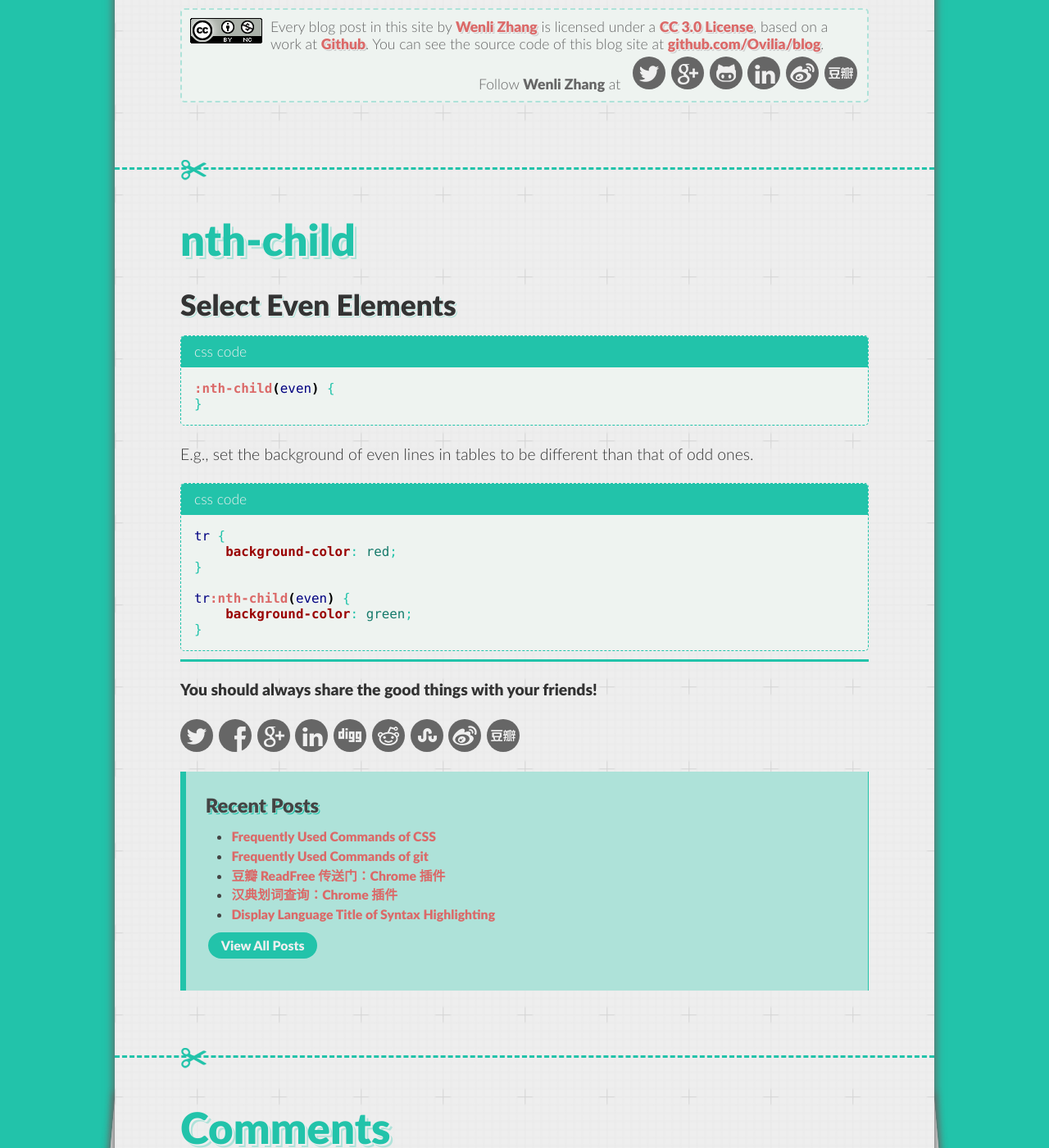
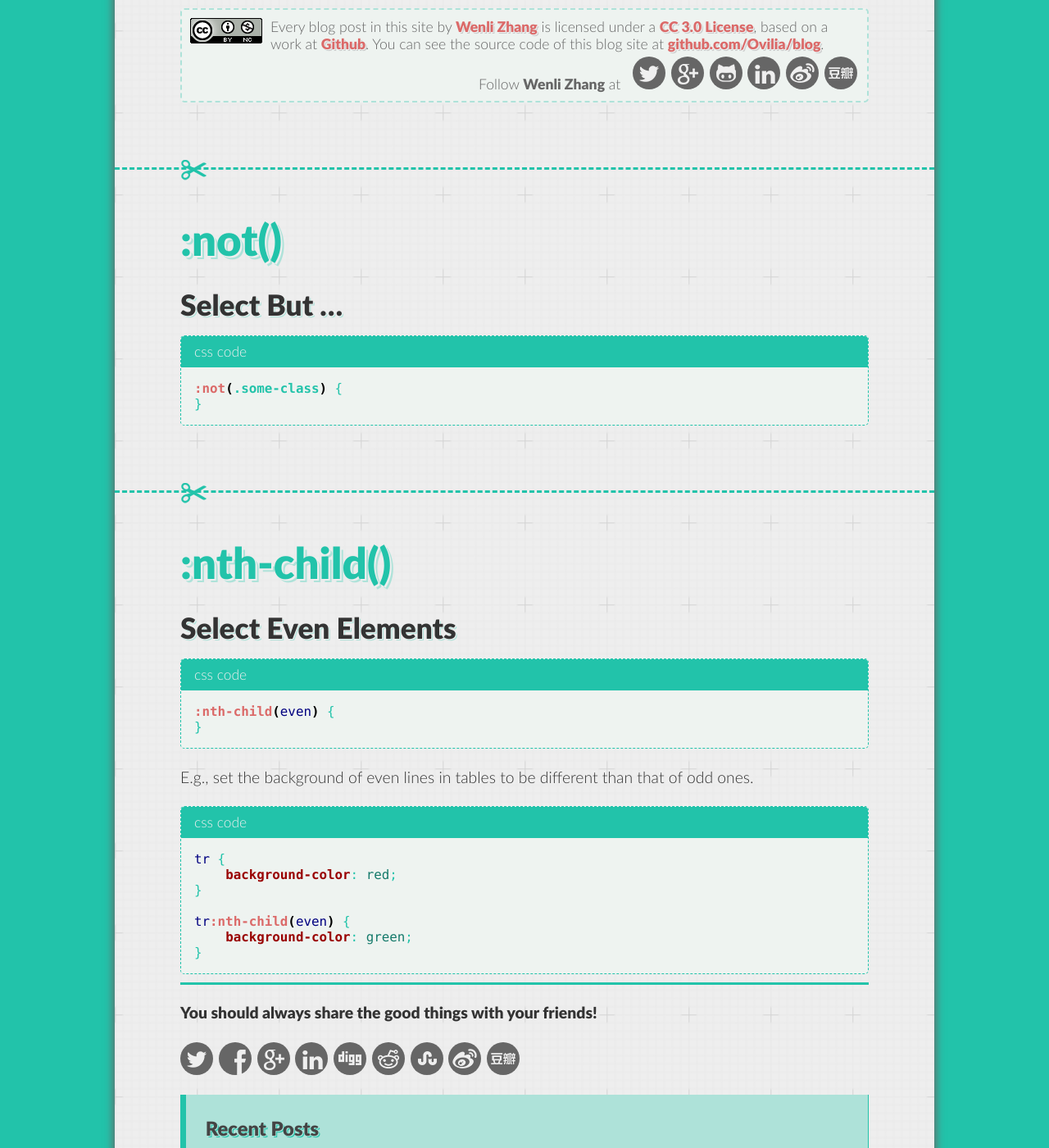
Before and after one commit to Ovilia/blog, a Jekyll site: the page built from notes/_posts/2014-10-11-css.md, in a window 1280 px wide and 1400 px high, scrolled down 401 px. Shown: the whole window at 82% size. Built offline with Jekyll 4.4.1, drawn with Linux system fonts in a browser that asks for light colours; Markdown is read by kramdown in place of the engine named in the settings; some of the changed text lies outside the part shown.

Commit message:
update and add a new note

```diff
--- a/notes/_posts/2014-10-11-css.md
+++ b/notes/_posts/2014-10-11-css.md
@@ -5,9 +5,19 @@ title: CSS
 subtitle: Frequently Used Commands of
 excerpt: A list of frequently used CSS selectors and attributes
 time: 2014.10.11 15:10:00
+update_time: 2014.10.15 20:25:37
 ---
 
-# nth-child
+# :not()
+
+## Select But ...
+
+{% highlight css %}
+:not(.some-class) {
+}
+{% endhighlight %}
+
+# :nth-child()
 
 ## Select Even Elements
 
```
Also changed, not shown: notes/_posts/2014-10-09-git.md (+2 -0 lines), notes/_posts/2014-10-15-jquery.md (added, +19 -0 lines).
